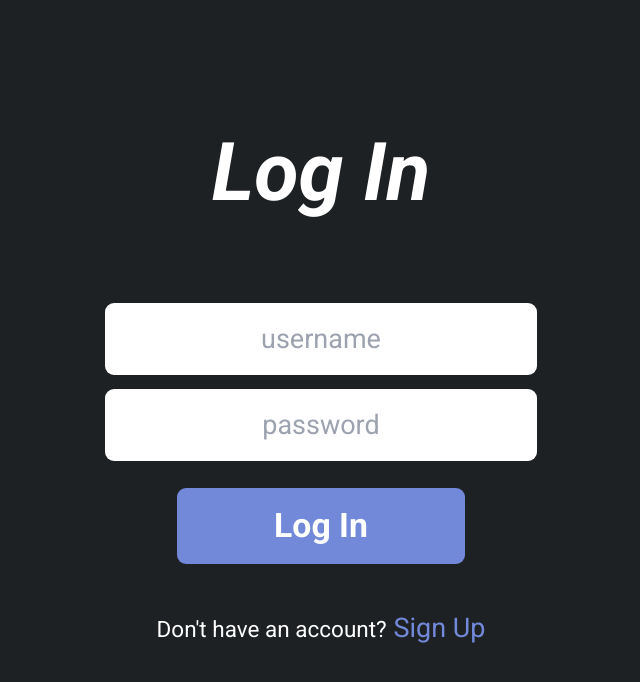
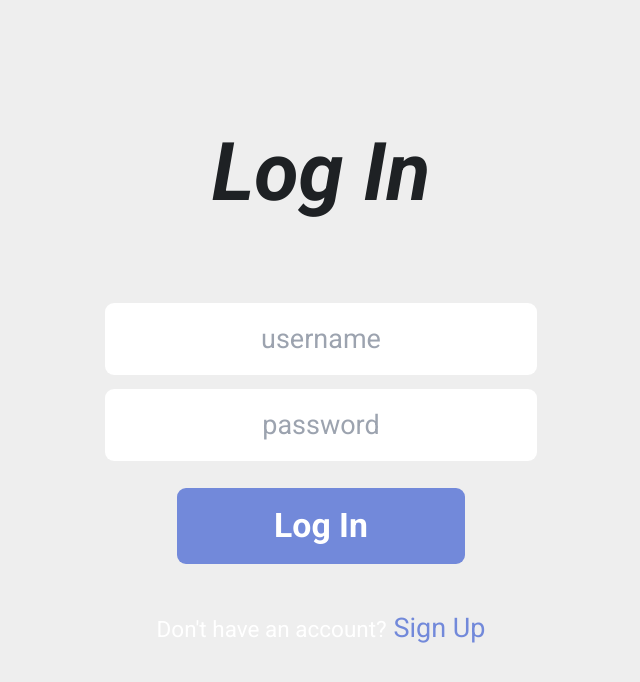
Before and after one commit to benjrkeith/mindreadr, a React (Vite) app in the folder frontend/: page /auth/login in a window 1280 px wide. Shown: the top 682 px of the page, without its empty margins (319-959 px from the left). Built offline with nearby package versions, Linux system fonts and the light colour scheme.

Commit message:
Remove global css styles to allow Tailwind to manage light/dark mode

```diff
--- a/frontend/src/common/components/ContentWrapper.tsx
+++ b/frontend/src/common/components/ContentWrapper.tsx
@@ -1,4 +1,4 @@
-import MultiModal from 'src/modals/components/MultiModal'
+import { MultiModal } from 'src/modals'
 import { NavBar } from 'src/navBar'
 import { useModalStore } from 'src/store'
 import { TitleBar } from 'src/titleBar'
@@ -13,7 +13,10 @@ export function ContentWrapper({ children }: ContentWrapperProps) {
   return (
     <>
       {modalStore.type && <MultiModal />}
-      <div className='flex h-full w-full flex-col bg-bg2'>
+      <div
+        className='flex h-full w-full flex-col bg-fg2 text-bg2
+      dark:bg-bg2 dark:text-fg2'
+      >
         <TitleBar />
         <div className='flex grow overflow-hidden'>{children}</div>
         <NavBar />
--- a/frontend/src/main.css
+++ b/frontend/src/main.css
@@ -14,17 +14,10 @@ html,
 body,
 #root {
   height: 100%;
-  min-width: 256px;
-  min-height: 512px;
-  color: white;
+  min-width: 320px;
+  min-height: 568px;
   font-family: 'Roboto', sans-serif;
   font-weight: 400;
-  background-color: #1e2124;
-}
-
-#root {
-  max-width: 800px;
-  margin: auto;
 }
 
 .filter-white {
--- a/frontend/tailwind.config.js
+++ b/frontend/tailwind.config.js
@@ -12,9 +12,10 @@ export default {
       },
     },
     screens: {
-      sm: '384px',
-      md: '512px',
-      lg: '1024px',
+      sm: '400px',
+      md: '580px',
+      lg: '720px',
+      xl: '960px',
     },
   },
   plugins: [],
```
